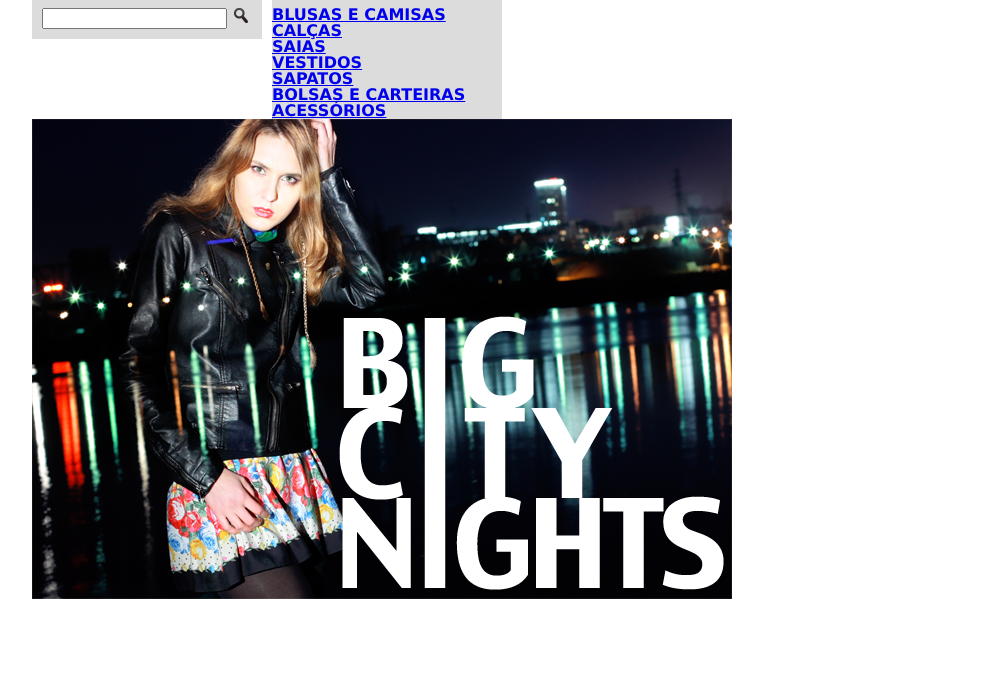
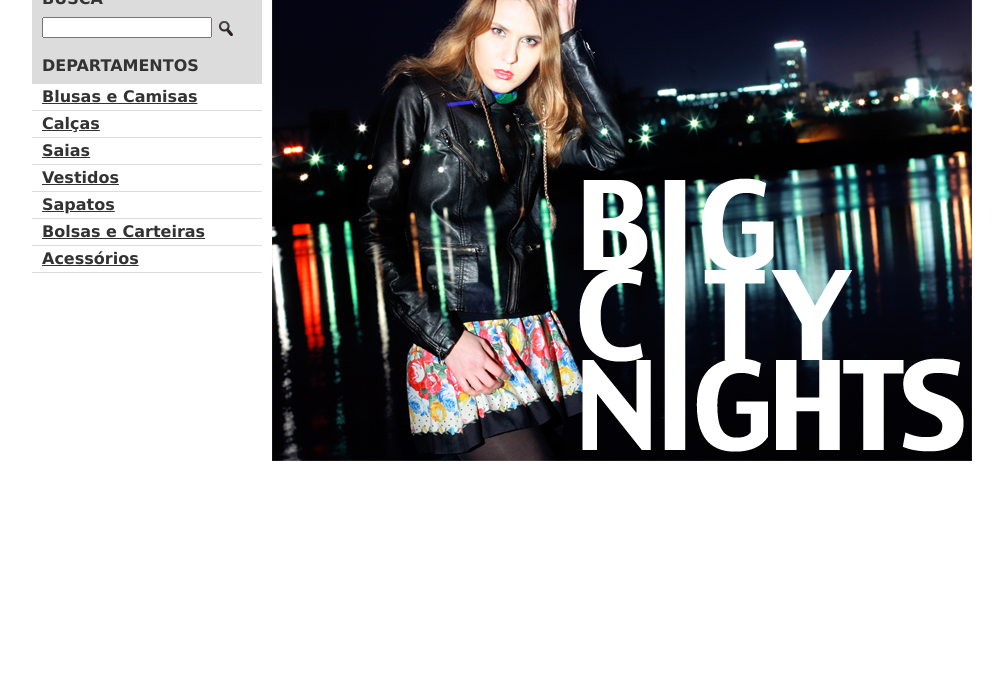
Before and after one commit to otaviov/HTML-Css-javascript, a plain HTML site: page index.html in a window 1280 px wide. Shown: the part 117-800 px from the top of the page, without its empty margins (138-1141 px from the left). Drawn offline with Linux system fonts and the light colour scheme.

Commit message:
Update index.css

```diff
--- a/css/index.css
+++ b/css/index.css
@@ -60,3 +60,30 @@ header {
 .menu-departamentos h2{
     margin: 10px;
 }
+
+.menu-departamentos li{
+    background-color: white;
+    margin-bottom: 1px;
+    padding: 5px 10px;
+}
+
+.menu-departamentos a{
+    color: #333333;
+    text-transform: none;
+}
+
+.busca input{
+    vertical-align: middle;
+}
+
+.busca input[type=search]{
+    width: 170px;
+}
+
+.menu-departamentos{
+    clear: left;
+}
+
+.destaque{
+    margin-top: 10px;
+}
```
